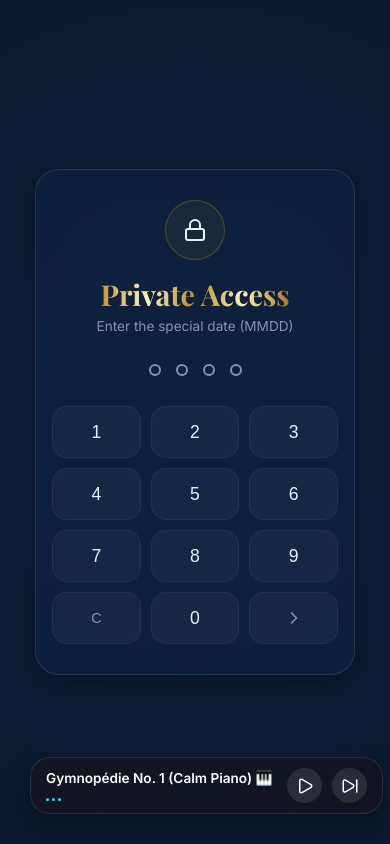
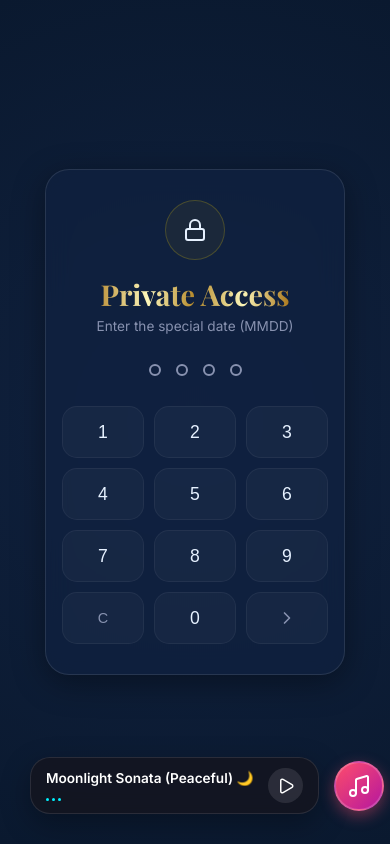
Before and after one commit to shashinirathnayake2111-afk/Surprise-Birthday-Card, a React (Vite) app: page / in a window 390 px wide. Both pictures are taken after a click on the button 55 px from the left and 789 px from the top of the page. Built offline with nearby package versions, Linux system fonts and the light colour scheme; a web font is replaced by a local one.

Commit message:
Fixing bug in playing music and mobile responses isssues in lock screen and intro video.

```diff
--- a/src/components/IntroVideo.css
+++ b/src/components/IntroVideo.css
@@ -30,6 +30,12 @@
   align-items: center;
   perspective: 1000px;
   overflow: hidden;
+}
+
+@media (max-width: 600px) {
+  .intro-3d-container {
+    overflow: visible;
+  }
 }
 .scene-3d {
   position: relative;
@@ -66,6 +72,19 @@
   height: 120px;
   background: rgba(255,255,255,0.2);
   margin-top: -10px;
+}
+
+@media (max-width: 600px) {
+  .foil-balloon-wrapper {
+    top: -100px;
+    right: 10px;
+  }
+  .foil-number {
+    font-size: 4.5rem;
+  }
+  .foil-string {
+    height: 80px;
+  }
 }
 .cake-3d-wrapper {
   position: relative;
--- a/src/components/LockScreen.css
+++ b/src/components/LockScreen.css
@@ -98,6 +98,8 @@
 
 @media (max-width: 400px) {
   .lock-content-wrapper {
+    width: 300px;
+    max-width: calc(100% - 32px);
     padding: 30px 16px;
   }
 
--- a/src/components/MusicPlayer.jsx
+++ b/src/components/MusicPlayer.jsx
@@ -1,28 +1,16 @@
-import { useState, useRef, useEffect } from 'react';
+import { useState, useRef } from 'react';
 import { motion, AnimatePresence } from 'framer-motion';
-import { Play, Pause, SkipForward, Music } from 'lucide-react';
+import { Play, Pause, Music } from 'lucide-react';
 import './MusicPlayer.css';
 
 const songs = [
-  { title: "Gymnopédie No. 1 (Calm Piano) 🎹", url: "/song1.mp3" },
   { title: "Moonlight Sonata (Peaceful) 🌙", url: "/song2.mp3" }
 ];
 
 const MusicPlayer = () => {
   const [isPlaying, setIsPlaying] = useState(false);
-  const [currentSongIndex, setCurrentSongIndex] = useState(0);
   const [isOpen, setIsOpen] = useState(false);
   const audioRef = useRef(null);
-
-  useEffect(() => {
-    // Only auto-play when the song changes IF we are already playing
-    if (isPlaying && audioRef.current) {
-      const playPromise = audioRef.current.play();
-      if (playPromise !== undefined) {
-        playPromise.catch(e => console.log("Auto-play failed", e));
-      }
-    }
-  }, [currentSongIndex]);
 
   const togglePlay = () => {
     if (isPlaying) {
@@ -37,20 +25,14 @@ const MusicPlayer = () => {
     }
   };
 
-  const nextSong = () => {
-    setCurrentSongIndex((prev) => (prev + 1) % songs.length);
-    setIsPlaying(true);
-  };
-
   return (
     <div className="floating-music-player">
       <audio
         ref={audioRef}
-        src={songs[currentSongIndex].url}
-        onEnded={nextSong}
+        src={songs[0].url}
         crossOrigin="anonymous"
-        preload="none"
-        loop={false}
+        preload="auto"
+        loop={true}
       />
 
       <AnimatePresence>
@@ -62,7 +44,7 @@ const MusicPlayer = () => {
             exit={{ opacity: 0, x: -20, scale: 0.8 }}
           >
             <div className="song-info">
-              <span className="song-title">{songs[currentSongIndex].title}</span>
+              <span className="song-title">{songs[0].title}</span>
               <div className="equalizer">
                 <span className={`bar ${isPlaying ? 'playing' : ''}`}></span>
                 <span className={`bar ${isPlaying ? 'playing' : ''}`}></span>
@@ -73,9 +55,6 @@ const MusicPlayer = () => {
             <div className="control-buttons">
               <button className="ctrl-btn" onClick={togglePlay}>
                 {isPlaying ? <Pause size={18} /> : <Play size={18} />}
-              </button>
-              <button className="ctrl-btn" onClick={nextSong}>
-                <SkipForward size={18} />
               </button>
             </div>
           </motion.div>
```
Also changed, not shown: 1 other file (tests, documents, lock files or other folders).
